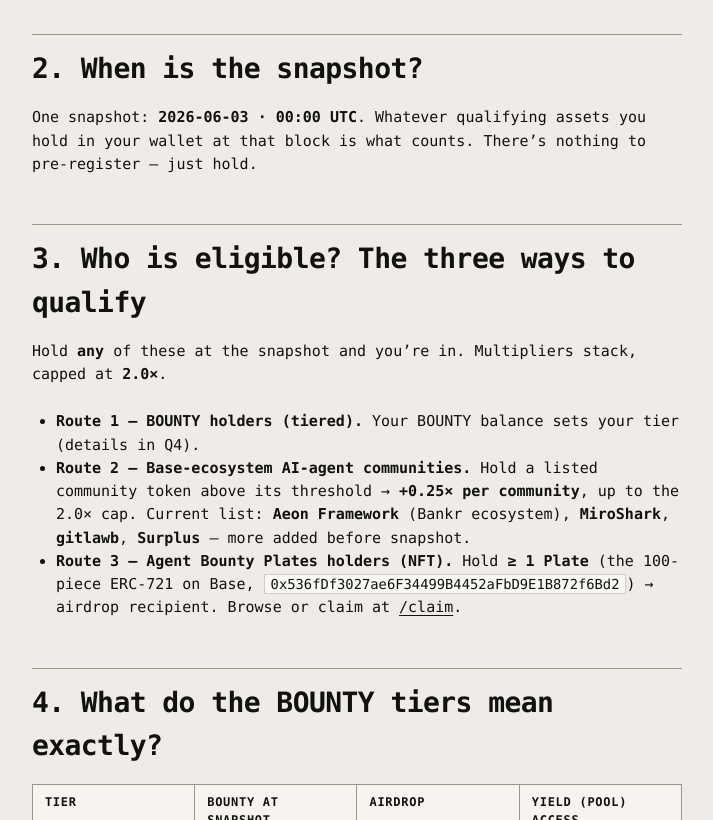
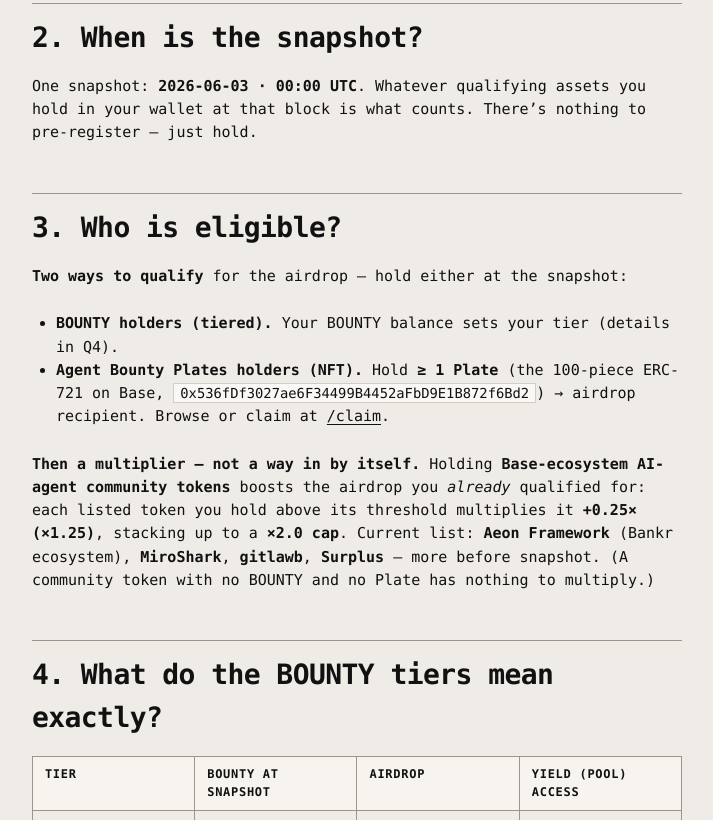
Before and after one commit to avalidurl/agentbounty, an Astro site: page /devlog/2026-05-28-cautio-airdrop-faq in a window 1280 px wide. Shown: the part 1249-2069 px from the top of the page, without its empty margins (283-996 px from the left). Built offline with nearby package versions, Linux system fonts and the light colour scheme; Astro itself is replaced by a stand-in of ours.

Commit message:
staking/faq: communities are a multiplier, not a standalone qualification route
Per owner: BOUNTY holders + Plates holders are the two ways to QUALIFY (base airdrop); Base-ecosystem AI-agent community tokens MULTIPLY that base +0.25x each up to 2x, and do not make you eligible on their own. Reordered Plates to route 2, relabeled communities as 'Multiplier', updated lead, distribution label, the where-this-leaves-you row, and FAQ Q3.

Co-Authored-By: Claude Opus 4.7 (1M context) <noreply@anthropic.com>

```diff
--- a/src/content/devlog/2026-05-28-cautio-airdrop-faq.md
+++ b/src/content/devlog/2026-05-28-cautio-airdrop-faq.md
@@ -21,13 +21,14 @@ CAUTIO is the token of AgentBounty's on-chain **insurance** layer — not a "num
 
 One snapshot: **2026-06-03 · 00:00 UTC**. Whatever qualifying assets you hold in your wallet at that block is what counts. There's nothing to pre-register — just hold.
 
-## 3. Who is eligible? The three ways to qualify
+## 3. Who is eligible?
 
-Hold **any** of these at the snapshot and you're in. Multipliers stack, capped at **2.0×**.
+**Two ways to qualify** for the airdrop — hold either at the snapshot:
 
-- **Route 1 — BOUNTY holders (tiered).** Your BOUNTY balance sets your tier (details in Q4).
-- **Route 2 — Base-ecosystem AI-agent communities.** Hold a listed community token above its threshold → **+0.25× per community**, up to the 2.0× cap. Current list: **Aeon Framework** (Bankr ecosystem), **MiroShark**, **gitlawb**, **Surplus** — more added before snapshot.
-- **Route 3 — Agent Bounty Plates holders (NFT).** Hold **≥ 1 Plate** (the 100-piece ERC-721 on Base, `0x536fDf3027ae6F34499B4452aFbD9E1B872f6Bd2`) → airdrop recipient. Browse or claim at [/claim](/claim).
+- **BOUNTY holders (tiered).** Your BOUNTY balance sets your tier (details in Q4).
+- **Agent Bounty Plates holders (NFT).** Hold **≥ 1 Plate** (the 100-piece ERC-721 on Base, `0x536fDf3027ae6F34499B4452aFbD9E1B872f6Bd2`) → airdrop recipient. Browse or claim at [/claim](/claim).
+
+**Then a multiplier — not a way in by itself.** Holding **Base-ecosystem AI-agent community tokens** boosts the airdrop you *already* qualified for: each listed token you hold above its threshold multiplies it **+0.25× (×1.25)**, stacking up to a **×2.0 cap**. Current list: **Aeon Framework** (Bankr ecosystem), **MiroShark**, **gitlawb**, **Surplus** — more before snapshot. (A community token with no BOUNTY and no Plate has nothing to multiply.)
 
 ## 4. What do the BOUNTY tiers mean exactly?
 
```
Also changed, not shown: src/pages/staking.astro (+11 -11 lines).
